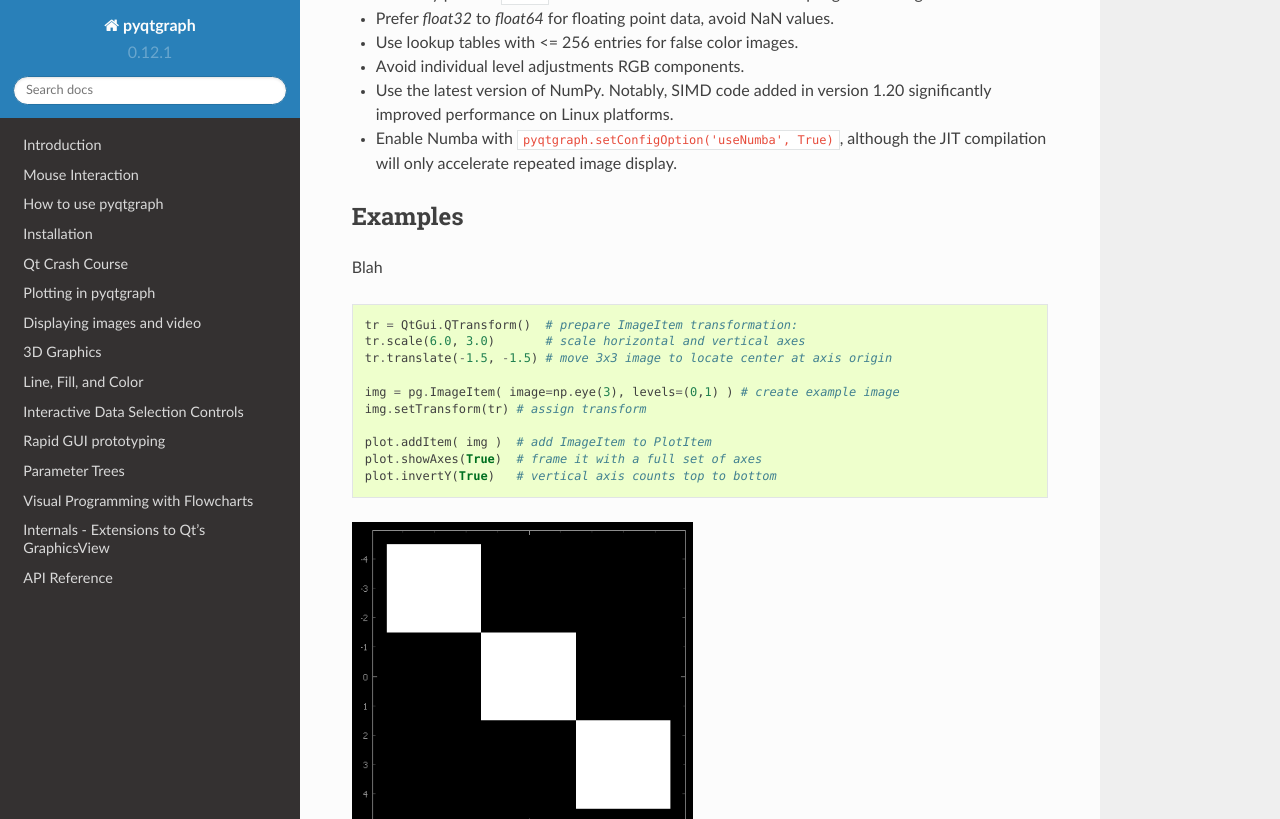
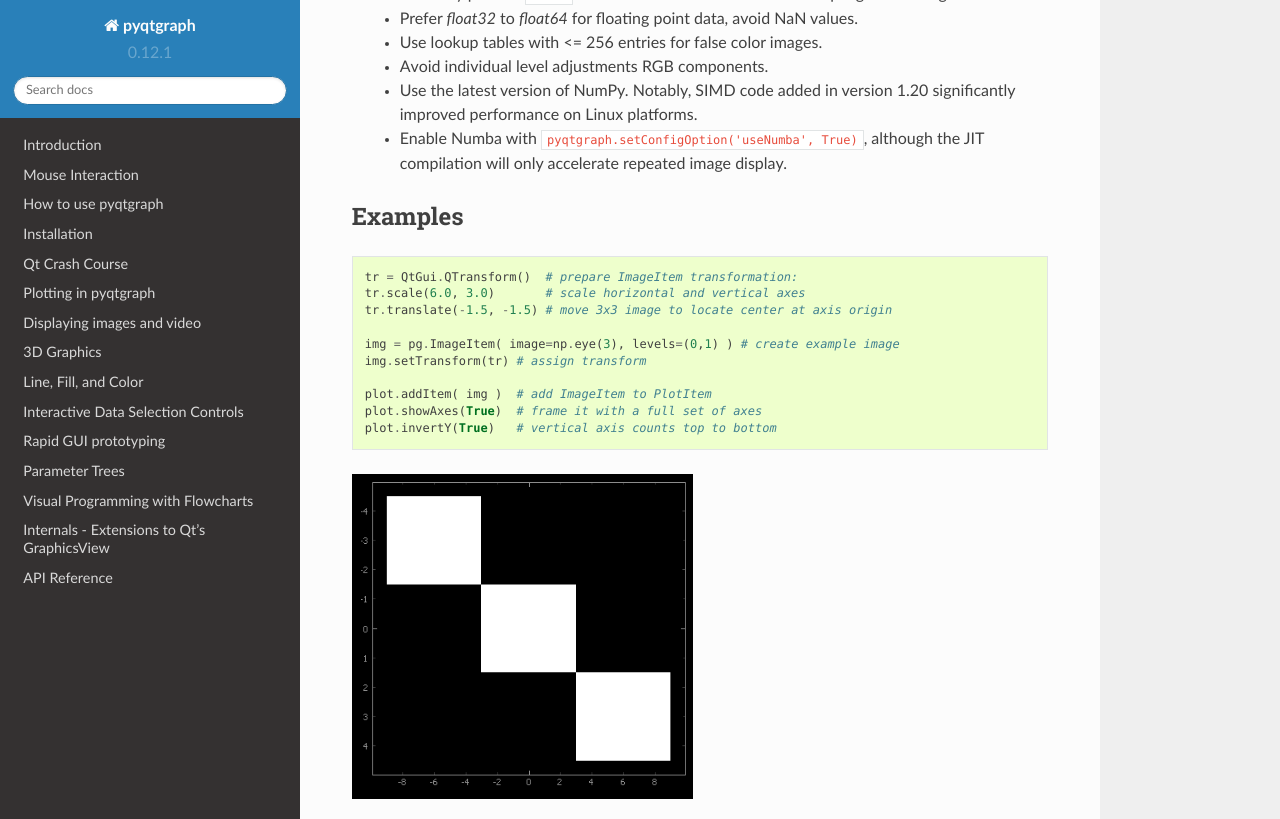
Before and after one commit to pyqtgraph/pyqtgraph, a Sphinx documentation site: the page built from doc/source/graphicsItems/imageitem.rst, in a window 1280 px wide and 900 px high, scrolled down 982 px, cut to the strip 0-819 px from the top of the window. Built offline with Sphinx 7.4.7 and the Read the Docs theme 2.0.0, drawn with Linux system fonts in a browser that asks for light colours; pages that are not in the unit, such as notebooks, are missing from menus.

```diff
--- a/doc/source/graphicsItems/imageitem.rst
+++ b/doc/source/graphicsItems/imageitem.rst
@@ -9,8 +9,8 @@ lookup table (see :func:`~pyqtgraph.ImageItem.setLookupTable`.
 
 Data is provided as a NumPy array with an ordering of either
 
-    - `col-major`, where the shape of the array represents (width, height) or
-    - `row-major`, where the shape of the array represents (height, width).
+    * `col-major`, where the shape of the array represents (width, height) or
+    * `row-major`, where the shape of the array represents (height, width).
 
 While `col-major` is the default, `row-major` ordering typically has the best performance. In either ordering,
 a third dimension can be added to the array to hold individual
@@ -36,20 +36,18 @@ to control the levels and lookup table used to display the image.
 
 If performance is critial, the following points may be worth investigating:
 
-- Use row-major ordering and C-contiguous image data.
-- Manually provide ``level`` information to avoid autoLevels sampling of the image.
-- Prefer `float32` to `float64` for floating point data, avoid NaN values.
-- Use lookup tables with <= 256 entries for false color images.
-- Avoid individual level adjustments RGB components.
-- Use the latest version of NumPy. Notably, SIMD code added in version 1.20 significantly improved performance on Linux platforms.
-- Enable Numba with ``pyqtgraph.setConfigOption('useNumba', True)``, although the JIT compilation will only accelerate repeated image display.
+    * Use row-major ordering and C-contiguous image data.
+    * Manually provide ``level`` information to avoid autoLevels sampling of the image.
+    * Prefer `float32` to `float64` for floating point data, avoid NaN values.
+    * Use lookup tables with <= 256 entries for false color images.
+    * Avoid individual level adjustments RGB components.
+    * Use the latest version of NumPy. Notably, SIMD code added in version 1.20 significantly improved performance on Linux platforms.
+    * Enable Numba with ``pyqtgraph.setConfigOption('useNumba', True)``, although the JIT compilation will only accelerate repeated image display.
 
 .. _ImageItem_examples:
 
 Examples
 --------
-
-Blah
 
 .. literalinclude:: ../images/gen_example_imageitem_transform.py
     :lines: 19-28
```
Also changed, not shown: 1 other file.
